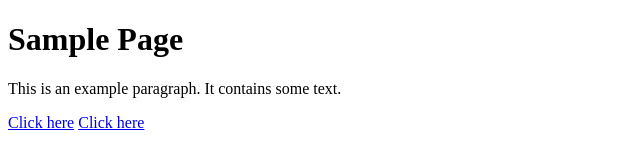
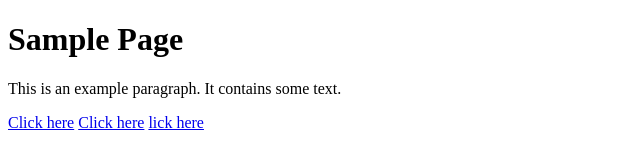
Before and after one commit to conistrumia/examen-5-3, a plain HTML site: page index.html in a window 1280 px wide. Shown: the full height of the page, 0-640 px from the left. Drawn offline with Linux system fonts and the light colour scheme.

Commit message:
agrege link a etiq <a>

```diff
--- a/index.html
+++ b/index.html
@@ -9,6 +9,8 @@
     <p> This is an example paragraph. It contains some text.</p>
     <a href="https://github.com/conistrumia/examen-5-3/commits/main/">Click here</a>
     <a href="https://ar.puma.com/">Click here</a>
+    <a href="https://es.wikipedia.org/wiki/Neuqu%C3%A9n_(ciudad)">lick here</a>
+
 
 
 </body>
```
